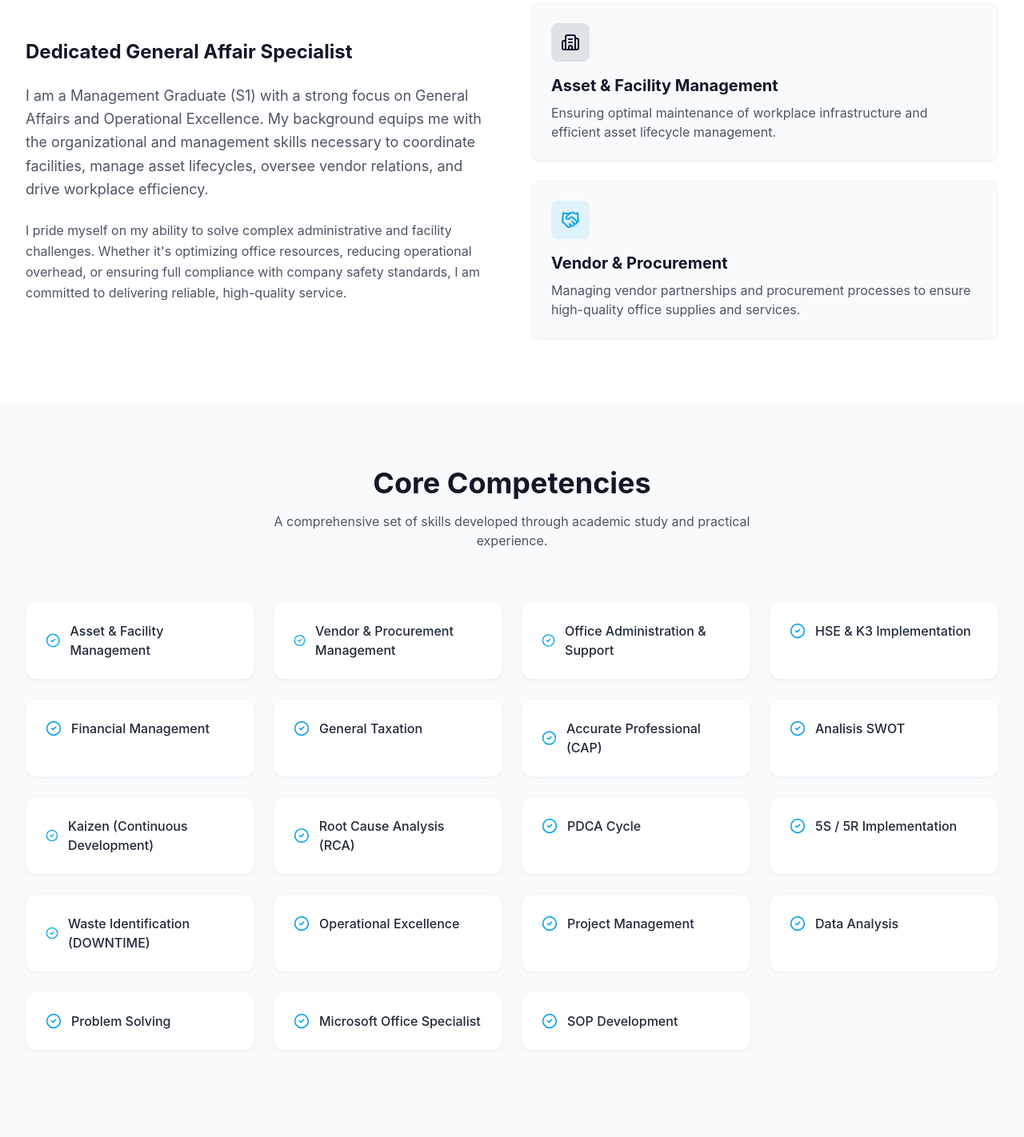
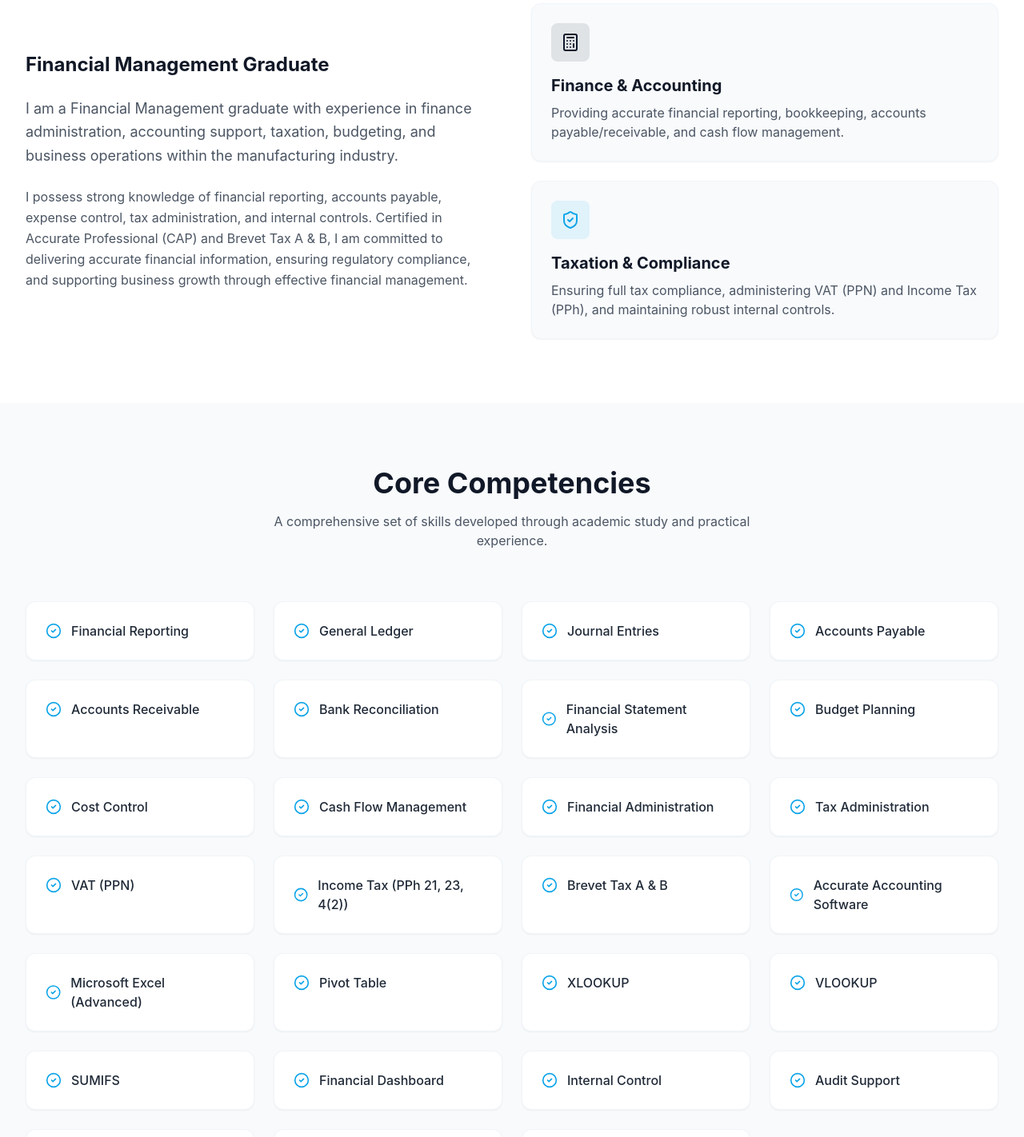
Before and after one commit to Faathirazukhruf/Dandi-protofolio, a React (Vite) app: page / in a window 1280 px wide. Shown: the part 1000-2422 px from the top of the page at 80% size. Built offline with nearby package versions, Linux system fonts and the light colour scheme.

Commit message:
Update portfolio profile to Financial Management and refresh skills list

```diff
--- a/src/components/About.jsx
+++ b/src/components/About.jsx
@@ -1,5 +1,5 @@
 import { motion } from 'framer-motion';
-import { Building2, Handshake, Users } from 'lucide-react';
+import { Calculator, ShieldCheck } from 'lucide-react';
 
 const About = () => {
     return (
@@ -25,17 +25,13 @@ const About = () => {
                         className="space-y-6"
                     >
                         <h3 className="text-2xl font-bold text-gray-900 dark:text-white">
-                            Dedicated General Affair Specialist
+                            Financial Management Graduate
                         </h3>
                         <p className="text-gray-600 dark:text-gray-300 leading-relaxed text-lg">
-                            I am a Management Graduate (S1) with a strong focus on General Affairs and Operational Excellence.
-                            My background equips me with the organizational and management skills necessary to coordinate facilities,
-                            manage asset lifecycles, oversee vendor relations, and drive workplace efficiency.
+                            I am a Financial Management graduate with experience in finance administration, accounting support, taxation, budgeting, and business operations within the manufacturing industry.
                         </p>
                         <p className="text-gray-600 dark:text-gray-300 leading-relaxed">
-                            I pride myself on my ability to solve complex administrative and facility challenges.
-                            Whether it's optimizing office resources, reducing operational overhead, or ensuring full
-                            compliance with company safety standards, I am committed to delivering reliable, high-quality service.
+                            I possess strong knowledge of financial reporting, accounts payable, expense control, tax administration, and internal controls. Certified in Accurate Professional (CAP) and Brevet Tax A & B, I am committed to delivering accurate financial information, ensuring regulatory compliance, and supporting business growth through effective financial management.
                         </p>
                     </motion.div>
 
@@ -51,10 +47,10 @@ const About = () => {
                             className="p-6 bg-slate-50 dark:bg-slate-800 rounded-xl border border-slate-100 dark:border-slate-700 shadow-sm hover:shadow-lg dark:hover:shadow-slate-700/50 transition-all"
                         >
                             <div className="w-12 h-12 bg-primary/10 dark:bg-blue-500/10 rounded-lg flex items-center justify-center text-primary dark:text-blue-400 mb-4">
-                                <Building2 size={24} />
+                                <Calculator size={24} />
                             </div>
-                            <h4 className="text-xl font-bold text-gray-900 dark:text-white mb-2">Asset & Facility Management</h4>
-                            <p className="text-gray-600 dark:text-gray-400">Ensuring optimal maintenance of workplace infrastructure and efficient asset lifecycle management.</p>
+                            <h4 className="text-xl font-bold text-gray-900 dark:text-white mb-2">Finance & Accounting</h4>
+                            <p className="text-gray-600 dark:text-gray-400">Providing accurate financial reporting, bookkeeping, accounts payable/receivable, and cash flow management.</p>
                         </motion.div>
 
                         <motion.div
@@ -62,10 +58,10 @@ const About = () => {
                             className="p-6 bg-slate-50 dark:bg-slate-800 rounded-xl border border-slate-100 dark:border-slate-700 shadow-sm hover:shadow-lg dark:hover:shadow-slate-700/50 transition-all"
                         >
                             <div className="w-12 h-12 bg-accent/10 dark:bg-sky-500/10 rounded-lg flex items-center justify-center text-accent dark:text-sky-400 mb-4">
-                                <Handshake size={24} />
+                                <ShieldCheck size={24} />
                             </div>
-                            <h4 className="text-xl font-bold text-gray-900 dark:text-white mb-2">Vendor & Procurement</h4>
-                            <p className="text-gray-600 dark:text-gray-400">Managing vendor partnerships and procurement processes to ensure high-quality office supplies and services.</p>
+                            <h4 className="text-xl font-bold text-gray-900 dark:text-white mb-2">Taxation & Compliance</h4>
+                            <p className="text-gray-600 dark:text-gray-400">Ensuring full tax compliance, administering VAT (PPN) and Income Tax (PPh), and maintaining robust internal controls.</p>
                         </motion.div>
                     </motion.div>
                 </div>
--- a/src/components/Certifications.jsx
+++ b/src/components/Certifications.jsx
@@ -56,7 +56,7 @@ const Certifications = () => {
                     <h2 className="text-3xl md:text-4xl font-bold text-gray-900 dark:text-white mb-4">Licenses & Certifications</h2>
                     <div className="w-20 h-1 bg-accent dark:bg-sky-500 mx-auto rounded-full mb-4" />
                     <p className="text-gray-600 dark:text-gray-400 max-w-2xl mx-auto">
-                        Professional credentials and specialized certifications validating expertise in General Affairs, Taxation, and Accounting Software.
+                        Professional credentials and specialized certifications validating expertise in Financial Management, Taxation, and Accounting Software.
                     </p>
                 </motion.div>
 
--- a/src/components/Hero.jsx
+++ b/src/components/Hero.jsx
@@ -25,7 +25,7 @@ const Hero = () => {
                             transition={{ delay: 0.2 }}
                             className="inline-block px-4 py-2 rounded-full bg-accent/10 dark:bg-sky-500/10 text-accent dark:text-sky-400 font-medium text-sm mb-6 border border-accent/20 dark:border-sky-500/20"
                         >
-                            Specialist General Affair
+                            Financial Management
                         </motion.div>
                         <h1 className="text-6xl md:text-8xl font-extrabold text-gray-900 dark:text-white mb-6 tracking-tight leading-[1.1]">
                             Hi, I'm <br />
@@ -34,8 +34,7 @@ const Hero = () => {
                             </span>
                         </h1>
                         <p className="text-lg text-gray-600 dark:text-gray-300 mb-8 max-w-lg leading-relaxed">
-                            Management Graduate specialized in General Affairs.
-                            Dedicated to managing facility operations, vendor relations, asset lifecycle, and office administration to ensure maximum workplace efficiency.
+                            Financial Management Graduate with hands-on experience in finance administration, accounting support, taxation, and budgeting.
                         </p>
 
                         <div className="flex flex-col sm:flex-row gap-4">
--- a/src/components/Skills.jsx
+++ b/src/components/Skills.jsx
@@ -2,25 +2,33 @@ import { motion } from 'framer-motion';
 import { CheckCircle2 } from 'lucide-react';
 
 const skills = [
-    "Asset & Facility Management",
-    "Vendor & Procurement Management",
-    "Office Administration & Support",
-    "HSE & K3 Implementation",
-    "Financial Management",
-    "General Taxation",
-    "Accurate Professional (CAP)",
-    "Analisis SWOT",
-    "Kaizen (Continuous Development)",
-    "Root Cause Analysis (RCA)",
-    "PDCA Cycle",
-    "5S / 5R Implementation",
-    "Waste Identification (DOWNTIME)",
-    "Operational Excellence",
-    "Project Management",
+    "Financial Reporting",
+    "General Ledger",
+    "Journal Entries",
+    "Accounts Payable",
+    "Accounts Receivable",
+    "Bank Reconciliation",
+    "Financial Statement Analysis",
+    "Budget Planning",
+    "Cost Control",
+    "Cash Flow Management",
+    "Financial Administration",
+    "Tax Administration",
+    "VAT (PPN)",
+    "Income Tax (PPh 21, 23, 4(2))",
+    "Brevet Tax A & B",
+    "Accurate Accounting Software",
+    "Microsoft Excel (Advanced)",
+    "Pivot Table",
+    "XLOOKUP",
+    "VLOOKUP",
+    "SUMIFS",
+    "Financial Dashboard",
+    "Internal Control",
+    "Audit Support",
+    "SOP Development",
     "Data Analysis",
-    "Problem Solving",
-    "Microsoft Office Specialist",
-    "SOP Development"
+    "Problem Solving"
 ];
 
 const container = {
```
